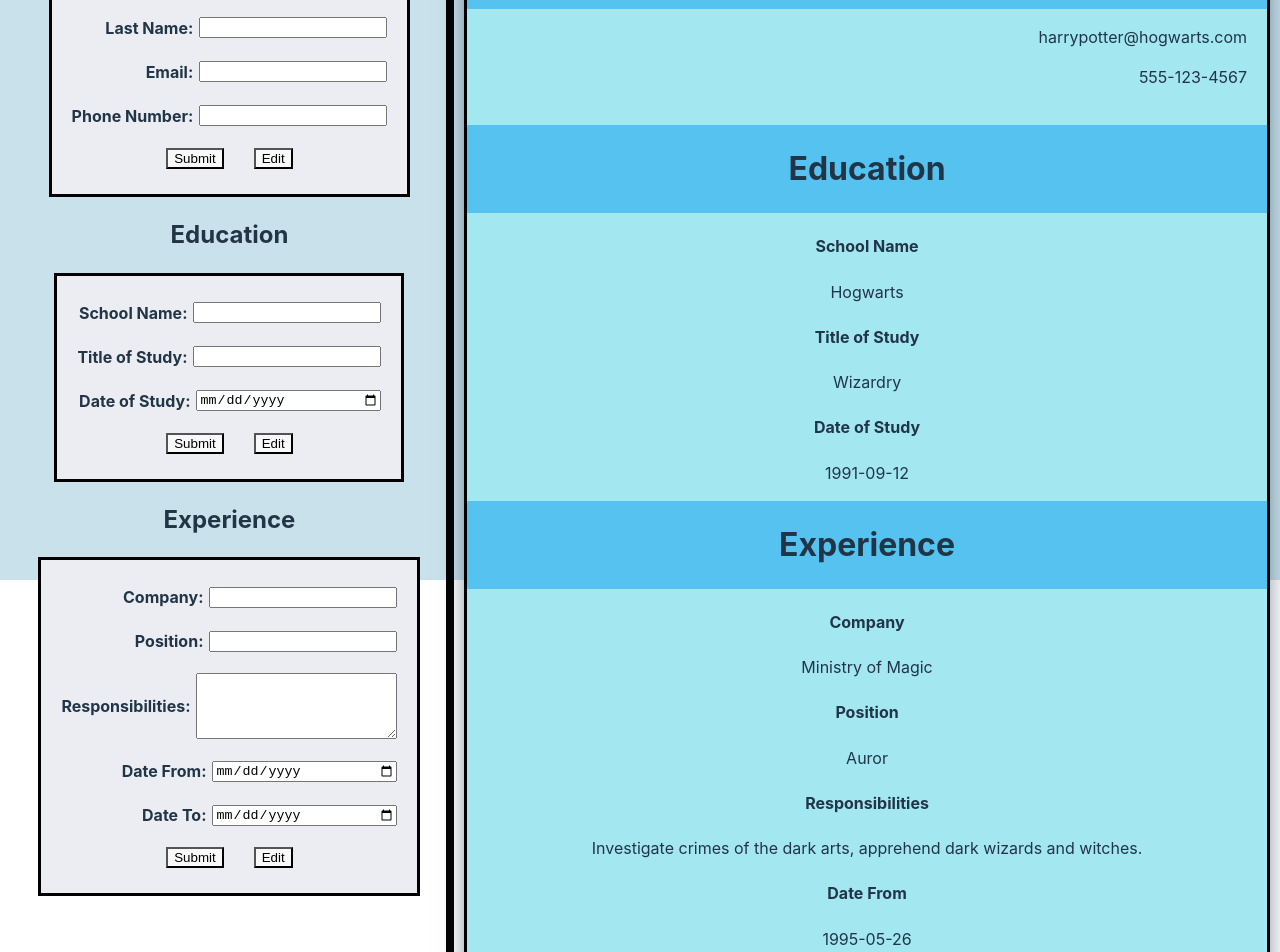
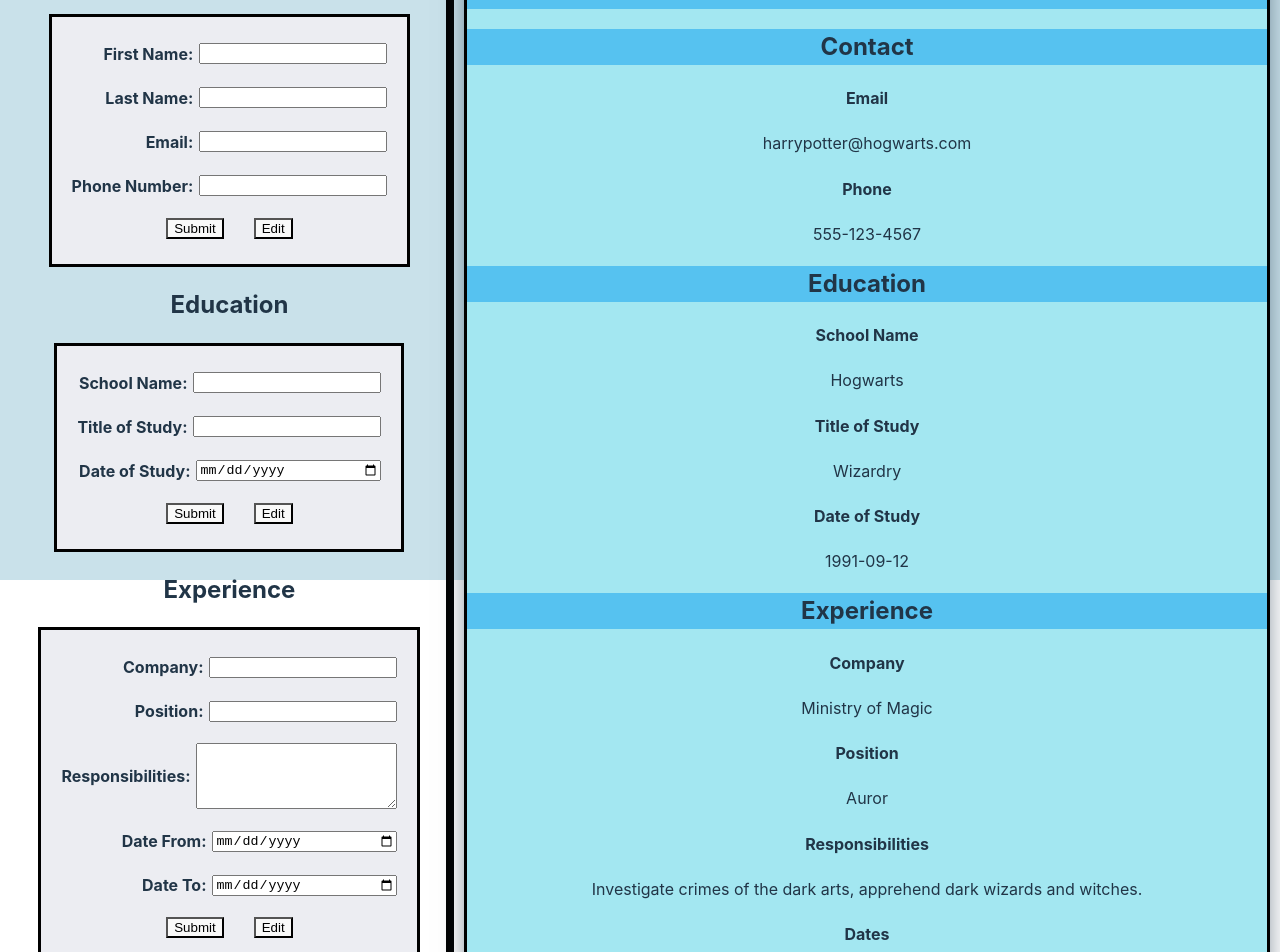
Before and after one commit to PhilipTimofeyev/cv-creator, a React (Vite) app: page / in a window 1280 px wide. Shown: the part 220-1172 px from the top of the page. Built offline with nearby package versions, Linux system fonts and the light colour scheme.

Commit message:
Update contact styling

```diff
--- a/src/App.css
+++ b/src/App.css
@@ -20,6 +20,7 @@
   display: flex;
   flex-direction: column;
   align-items: center;
+  margin-top: 70px;
   margin-left: 3vw;
   padding-right: 2vw;
   border-right: solid black 8px;
--- a/src/components/CV.jsx
+++ b/src/components/CV.jsx
@@ -8,11 +8,14 @@
     <div className="cv-container">
         <h1>{firstName} {lastName}</h1>
         <div className="general">
+            <h2>Contact</h2>
+            <h4>Email</h4>
             <p>{email}</p>
+            <h4>Phone</h4>
             <p>{phone}</p>
         </div>
         <div className="education">
-            <h1>Education</h1>
+            <h2>Education</h2>
             <h4>School Name</h4>
             <p>{schoolName}</p>
             <h4>Title of Study</h4>
@@ -21,17 +24,15 @@
             <p>{dateOfStudy}</p>
         </div>
         <div className="experience">
-            <h1>Experience</h1>
+            <h2>Experience</h2>
             <h4>Company</h4>
             <p>{company}</p>
             <h4>Position</h4>
             <p>{position}</p>
             <h4>Responsibilities</h4>
             <p>{responsibilities}</p>
-            <h4>Date From</h4>
-            <p>{dateFrom}</p>
-            <h4>Date To</h4>
-            <p>{dateTo}</p>
+            <h4>Dates</h4>
+            <p>{dateFrom} - {dateTo}</p>
         </div>
     </div>
     )
--- a/src/styles/general-form.css
+++ b/src/styles/general-form.css
@@ -52,13 +52,18 @@
   border: solid black;
 }
 
-.general {
+/* .general {
   text-align: right;
   min-height: 100px;
   margin-right: 20px;
-}
+} */
 
+.general,
 .education,
 .experience {
   text-align: center;
 }
+
+.cv-container h2 {
+  background-color: rgb(86, 194, 240);
+}
```
